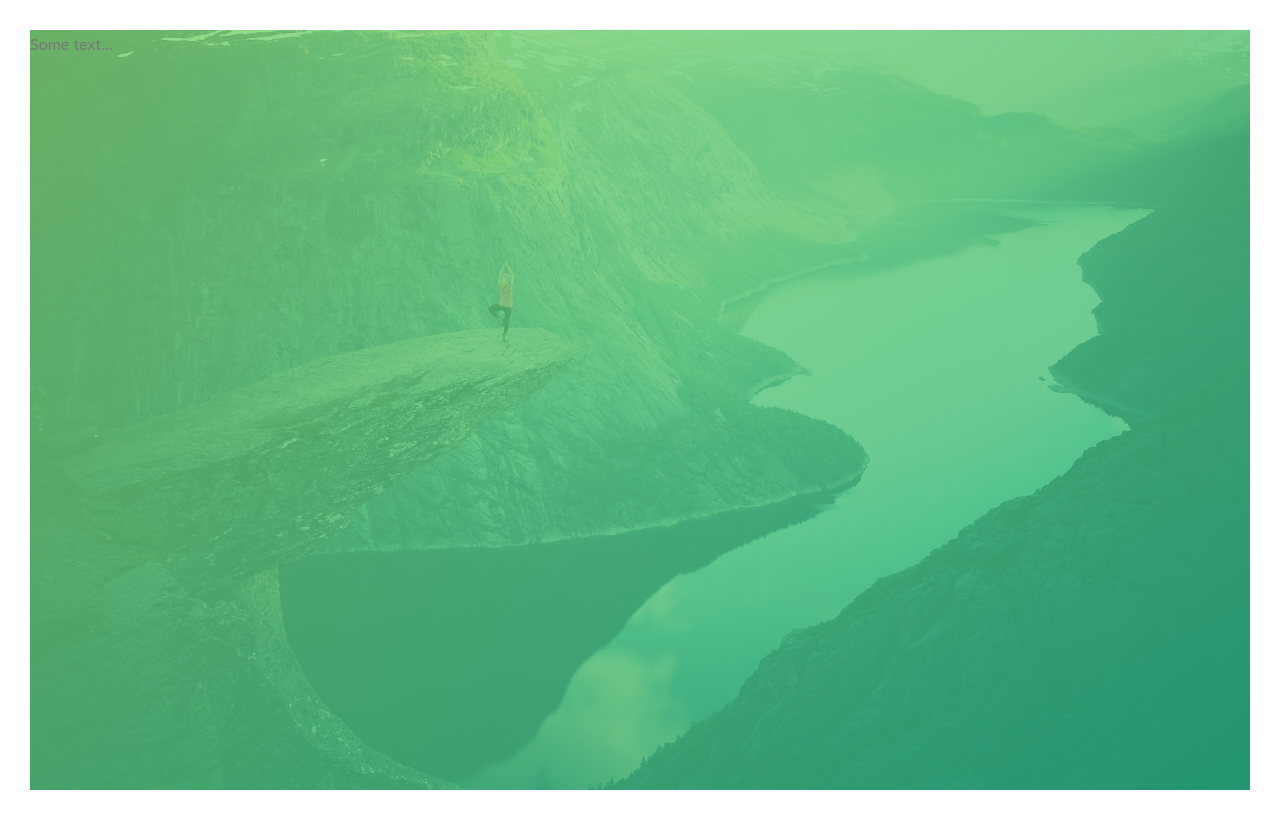
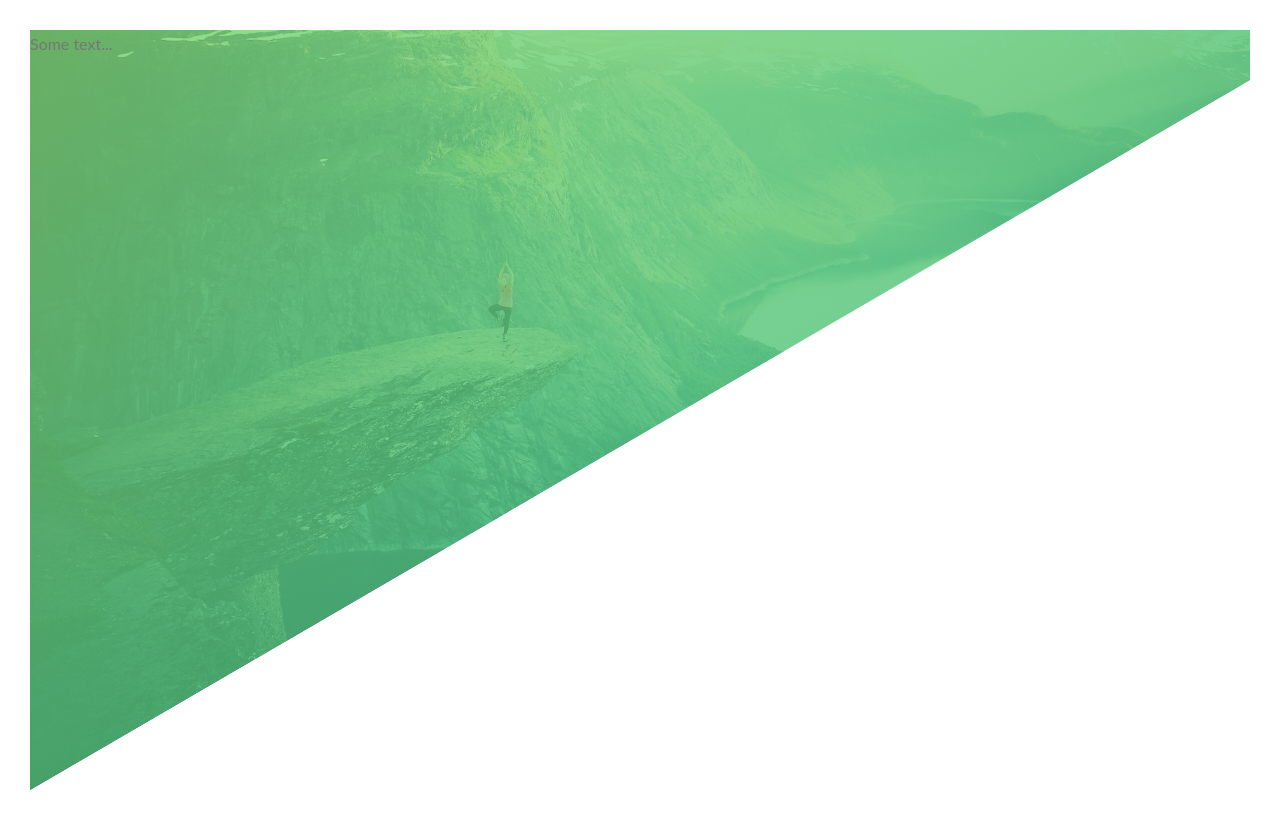
Before and after one commit to motty93/css-training, a plain HTML site: page index.html in a window 1280 px wide. Drawn offline with Linux system fonts and the light colour scheme.

Commit message:
ポリゴン関数（要復習）

```diff
--- a/css/style.css
+++ b/css/style.css
@@ -22,4 +22,6 @@ body {
   url(../img/hero.jpg);
   background-size: cover;
   background-position: top;
+
+  clip-path: polygon(0 0, 100% 0, 100% 50px, 0 100%);
 }
```
